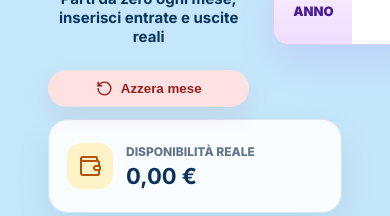
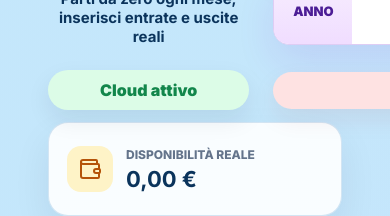
Before and after one commit to diablo130219/Bilancio-Famiglia, a React (Vite) app: page / in a window 390 px wide. Shown: the part 131-347 px from the top of the page. Built offline with nearby package versions, Linux system fonts and the light colour scheme; no server answers; the database is empty.

Commit message:
Add files via upload

```diff
--- a/src/main.jsx
+++ b/src/main.jsx
@@ -1,5 +1,6 @@
-import React, { useMemo, useState } from "react";
+import React, { useEffect, useMemo, useRef, useState } from "react";
 import { createRoot } from "react-dom/client";
+import { createClient } from "@supabase/supabase-js";
 import {
   PiggyBank, Wallet, ShoppingCart, ReceiptText, NotebookPen, Target,
   CheckCircle2, Trash2, Plus, Heart, Coffee, Landmark, Briefcase,
@@ -10,6 +11,15 @@ import "./style.css";
 
 const STORAGE_KEY = "bilancio-famiglia-react-v2";
 const MONTH_KEY = "bilancio-famiglia-month-v2";
+
+const SUPABASE_URL = import.meta.env.VITE_SUPABASE_URL;
+const SUPABASE_ANON_KEY = import.meta.env.VITE_SUPABASE_ANON_KEY;
+const supabase = SUPABASE_URL && SUPABASE_ANON_KEY
+  ? createClient(SUPABASE_URL, SUPABASE_ANON_KEY)
+  : null;
+const CLOUD_ROW_MONTH = "APP_STATE";
+const CLOUD_ROW_YEAR = 2026;
+
 
 const MONTHS = [
   "Gennaio", "Febbraio", "Marzo", "Aprile", "Maggio", "Giugno",
@@ -110,18 +120,78 @@ const loadState = () => {
 function App() {
   const [state, setState] = useState(loadState);
   const [month, setMonth] = useState(localStorage.getItem(MONTH_KEY) || "Giugno");
+  const [cloudStatus, setCloudStatus] = useState(supabase ? "Connessione cloud..." : "Solo locale");
+  const cloudReadyRef = useRef(false);
   const data = state[month];
 
-  const saveNext = (next, selectedMonth = month) => {
+  const saveLocal = (next, selectedMonth = month) => {
     localStorage.setItem(STORAGE_KEY, JSON.stringify(next));
     localStorage.setItem(MONTH_KEY, selectedMonth);
   };
+
+  useEffect(() => {
+    let cancelled = false;
+
+    const loadCloud = async () => {
+      if (!supabase) {
+        cloudReadyRef.current = true;
+        return;
+      }
+
+      try {
+        const { data: row, error } = await supabase
+          .from("bilanci")
+          .select("dati")
+          .eq("mese", CLOUD_ROW_MONTH)
+          .eq("anno", CLOUD_ROW_YEAR)
+          .limit(1)
+          .maybeSingle();
+
+        if (error) throw error;
+
+        if (!cancelled && row?.dati) {
+          const cloudState = normalizeState(row.dati);
+          setState(cloudState);
+          saveLocal(cloudState);
+        }
+
+        if (!cancelled) {
+          cloudReadyRef.current = true;
+          setCloudStatus("Cloud attivo");
+        }
+      } catch (error) {
+        console.error("Errore caricamento Supabase:", error);
+        if (!cancelled) {
+          cloudReadyRef.current = true;
+          setCloudStatus("Errore cloud");
+        }
+      }
+    };
+
+    loadCloud();
+
+    return () => {
+      cancelled = true;
+    };
+  }, []);
+
+  useEffect(() => {
+    saveLocal(state, month);
+
+    if (!supabase || !cloudReadyRef.current) return;
+
+    const timeout = setTimeout(() => {
+      saveStateToCloud(state, setCloudStatus);
+    }, 650);
+
+    return () => clearTimeout(timeout);
+  }, [state, month]);
 
   const updateMonth = (updater) => {
     setState((previous) => {
       const next = structuredClone(previous);
       updater(next[month]);
-      saveNext(next);
+      saveLocal(next);
       return next;
     });
   };
@@ -136,7 +206,7 @@ function App() {
     setState((previous) => {
       const next = structuredClone(previous);
       next[month] = emptyMonth();
-      saveNext(next);
+      saveLocal(next);
       return next;
     });
   };
@@ -151,6 +221,7 @@ function App() {
         year={data.year}
         updateYear={(year) => updateMonth((d) => (d.year = year))}
         resetCurrentMonth={resetCurrentMonth}
+        cloudStatus={cloudStatus}
       />
 
       <ManagerDashboard result={result} data={data} month={month} />
@@ -171,7 +242,7 @@ function App() {
   );
 }
 
-function Header({ month, setMonth, year, updateYear, resetCurrentMonth }) {
+function Header({ month, setMonth, year, updateYear, resetCurrentMonth, cloudStatus }) {
   return (
     <header className="top-hero">
       <section className="brand-block">
@@ -198,6 +269,10 @@ function Header({ month, setMonth, year, updateYear, resetCurrentMonth }) {
       <section className="sticky-note">
         Piccoli passi<br />ogni giorno<br />portano a grandi<br />risultati ♡
       </section>
+
+      <div className={`cloud-badge ${cloudStatus === "Cloud attivo" ? "ok" : cloudStatus === "Errore cloud" ? "error" : "local"}`}>
+        {cloudStatus}
+      </div>
 
       <button className="reset-month" onClick={resetCurrentMonth}>
         <RotateCcw size={17} /> Azzera mese
@@ -793,6 +868,40 @@ function findGoal(data, id) {
   return data.goals.find((goal) => goal.id === id);
 }
 
+async function saveStateToCloud(state, setCloudStatus) {
+  try {
+    setCloudStatus("Salvataggio cloud...");
+
+    const payload = {
+      mese: CLOUD_ROW_MONTH,
+      anno: CLOUD_ROW_YEAR,
+      dati: state,
+      updated_at: new Date().toISOString()
+    };
+
+    const { data: existing, error: selectError } = await supabase
+      .from("bilanci")
+      .select("id")
+      .eq("mese", CLOUD_ROW_MONTH)
+      .eq("anno", CLOUD_ROW_YEAR)
+      .limit(1)
+      .maybeSingle();
+
+    if (selectError) throw selectError;
+
+    const response = existing?.id
+      ? await supabase.from("bilanci").update(payload).eq("id", existing.id)
+      : await supabase.from("bilanci").insert(payload);
+
+    if (response.error) throw response.error;
+
+    setCloudStatus("Cloud attivo");
+  } catch (error) {
+    console.error("Errore salvataggio Supabase:", error);
+    setCloudStatus("Errore cloud");
+  }
+}
+
 function getDaysLeftInMonth(year, monthName) {
   const monthIndex = MONTHS.indexOf(monthName);
   const now = new Date();
--- a/src/style.css
+++ b/src/style.css
@@ -1187,3 +1187,40 @@ tbody tr:hover td {
     grid-template-columns: 1fr;
   }
 }
+
+
+/* Supabase cloud badge */
+.cloud-badge {
+  position: absolute;
+  right: 150px;
+  bottom: -36px;
+  display: inline-flex;
+  align-items: center;
+  min-height: 38px;
+  padding: 10px 14px;
+  border-radius: 999px;
+  font-weight: 900;
+  box-shadow: 0 10px 24px rgba(15,23,42,.08);
+}
+
+.cloud-badge.ok {
+  color: #047857;
+  background: #dcfce7;
+}
+
+.cloud-badge.local {
+  color: #075985;
+  background: #e0f2fe;
+}
+
+.cloud-badge.error {
+  color: #b91c1c;
+  background: #fee2e2;
+}
+
+@media (max-width: 1200px) {
+  .cloud-badge {
+    position: static;
+    justify-content: center;
+  }
+}
```
